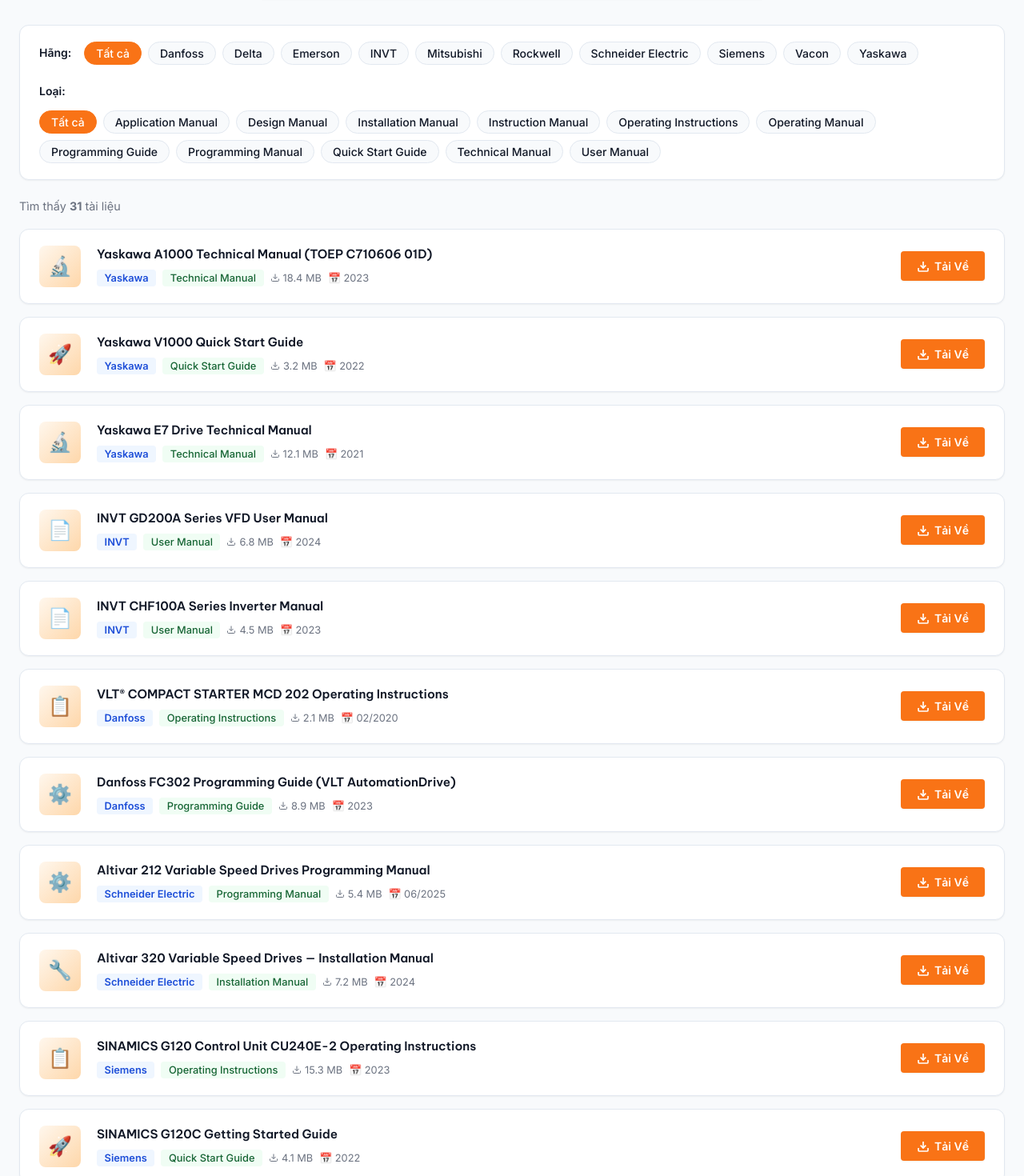
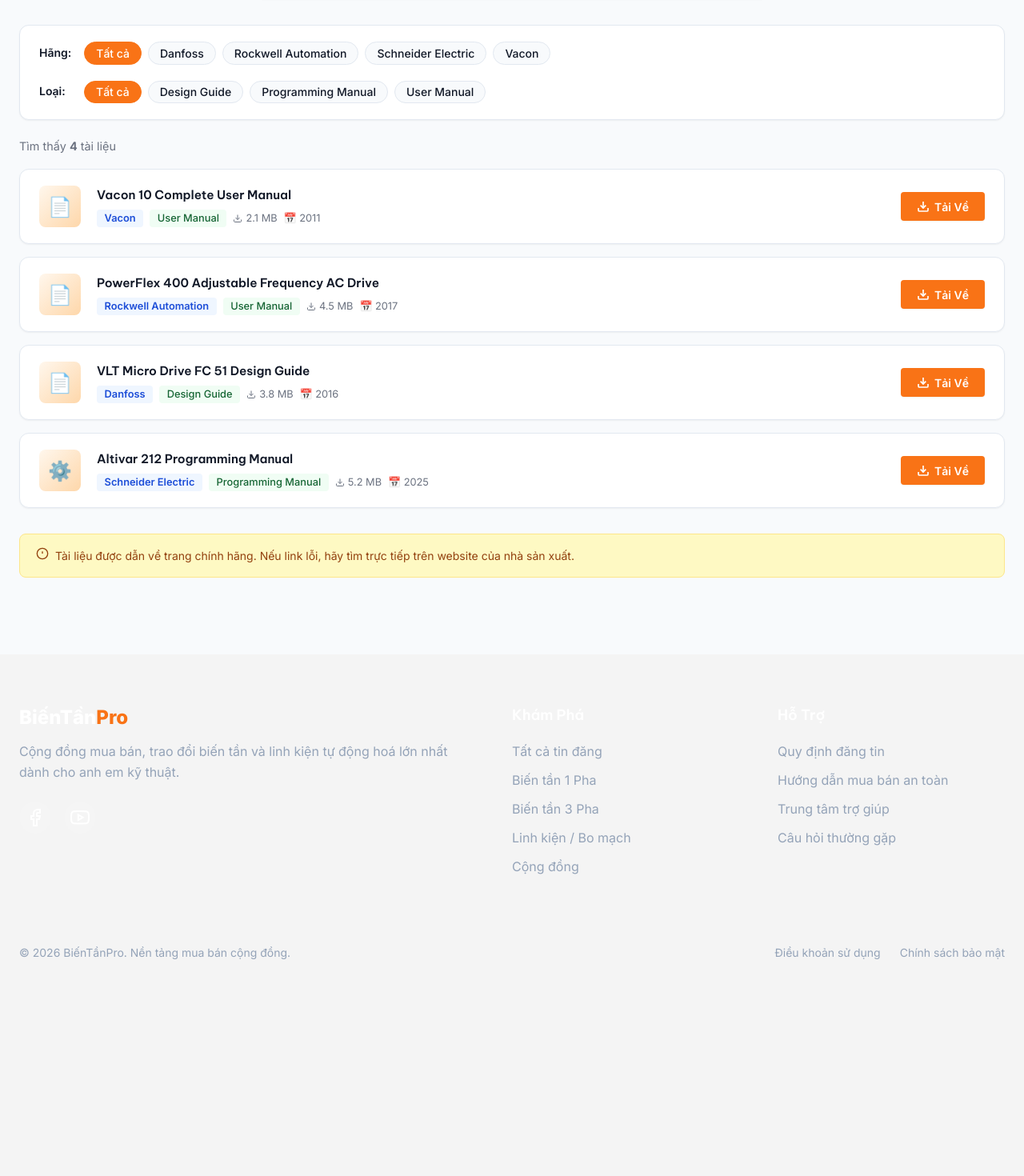
Before and after one commit to voGiaVy2/bientan, a Next.js app: page /documents in a window 1280 px wide. Shown: the part 340-1810 px from the top of the page at 80% size. After the commit the page ends 1563 px from the top, so only its background shows below. Built offline with nearby package versions, Linux system fonts and the light colour scheme; no server answers.

Commit message:
feat: replace all docs with the 4 user provided manuals

```diff
--- a/app/documents/page.js
+++ b/app/documents/page.js
@@ -4,296 +4,42 @@
 import styles from "./page.module.css";
 
 const documentData = [
-  // Yaskawa
   {
     id: 1,
-    title: "Yaskawa A1000 Technical Manual (TOEP C710606 01D)",
-    brand: "Yaskawa",
-    type: "Technical Manual",
-    size: "18.4 MB",
-    date: "2023",
-    url: "https://www.yaskawa.com/downloads/search?q=A1000+technical+manual",
+    title: "Vacon 10 Complete User Manual",
+    brand: "Vacon",
+    type: "User Manual",
+    size: "2.1 MB",
+    date: "2011",
+    url: "/documents/vacon-10.pdf",
   },
   {
     id: 2,
-    title: "Yaskawa V1000 Quick Start Guide",
-    brand: "Yaskawa",
-    type: "Quick Start Guide",
-    size: "3.2 MB",
-    date: "2022",
-    url: "https://www.yaskawa.com/downloads/search?q=V1000+quick+start",
+    title: "PowerFlex 400 Adjustable Frequency AC Drive",
+    brand: "Rockwell Automation",
+    type: "User Manual",
+    size: "4.5 MB",
+    date: "2017",
+    url: "/documents/powerflex-400.pdf",
   },
   {
     id: 3,
-    title: "Yaskawa E7 Drive Technical Manual",
-    brand: "Yaskawa",
-    type: "Technical Manual",
-    size: "12.1 MB",
-    date: "2021",
-    url: "https://www.yaskawa.com/downloads/search?q=E7+technical",
+    title: "VLT Micro Drive FC 51 Design Guide",
+    brand: "Danfoss",
+    type: "Design Guide",
+    size: "3.8 MB",
+    date: "2016",
+    url: "/documents/vlt-micro-drive-fc51.pdf",
   },
-  // INVT
   {
     id: 4,
-    title: "INVT GD200A Series VFD User Manual",
-    brand: "INVT",
-    type: "User Manual",
-    size: "6.8 MB",
-    date: "2024",
-    url: "https://www.invt.com/download.html",
-  },
-  {
-    id: 5,
-    title: "INVT CHF100A Series Inverter Manual",
-    brand: "INVT",
-    type: "User Manual",
-    size: "4.5 MB",
-    date: "2023",
-    url: "https://www.invt.com/download.html",
-  },
-  // Danfoss
-  {
-    id: 6,
-    title: "VLT® COMPACT STARTER MCD 202 Operating Instructions",
-    brand: "Danfoss",
-    type: "Operating Instructions",
-    size: "2.1 MB",
-    date: "02/2020",
-    url: "https://drives.danfoss.com/downloads/",
-  },
-  {
-    id: 7,
-    title: "Danfoss FC302 Programming Guide (VLT AutomationDrive)",
-    brand: "Danfoss",
-    type: "Programming Guide",
-    size: "8.9 MB",
-    date: "2023",
-    url: "https://drives.danfoss.com/downloads/",
-  },
-  // Schneider Electric
-  {
-    id: 8,
-    title: "Altivar 212 Variable Speed Drives Programming Manual",
+    title: "Altivar 212 Programming Manual",
     brand: "Schneider Electric",
     type: "Programming Manual",
-    size: "5.4 MB",
-    date: "06/2025",
-    url: "https://www.se.com/ww/en/download/",
-  },
-  {
-    id: 9,
-    title: "Altivar 320 Variable Speed Drives — Installation Manual",
-    brand: "Schneider Electric",
-    type: "Installation Manual",
-    size: "7.2 MB",
-    date: "2024",
-    url: "https://www.se.com/ww/en/download/",
-  },
-  // Siemens
-  {
-    id: 10,
-    title: "SINAMICS G120 Control Unit CU240E-2 Operating Instructions",
-    brand: "Siemens",
-    type: "Operating Instructions",
-    size: "15.3 MB",
-    date: "2023",
-    url: "https://support.industry.siemens.com/cs/ww/en/view/",
-  },
-  {
-    id: 11,
-    title: "SINAMICS G120C Getting Started Guide",
-    brand: "Siemens",
-    type: "Quick Start Guide",
-    size: "4.1 MB",
-    date: "2022",
-    url: "https://support.industry.siemens.com/cs/ww/en/view/",
-  },
-  // Mitsubishi
-  {
-    id: 12,
-    title: "Mitsubishi FR-E700 Inverter Instruction Manual",
-    brand: "Mitsubishi",
-    type: "Instruction Manual",
-    size: "9.7 MB",
-    date: "2022",
-    url: "https://dl.mitsubishielectric.com/dl/fa/",
-  },
-  {
-    id: 13,
-    title: "Mitsubishi FR-D700 Series Parameter Manual",
-    brand: "Mitsubishi",
-    type: "Programming Guide",
-    size: "6.4 MB",
-    date: "2023",
-    url: "https://dl.mitsubishielectric.com/dl/fa/",
-  },
-  // Delta
-  {
-    id: 14,
-    title: "Delta VFD-M Series User Manual",
-    brand: "Delta",
-    type: "User Manual",
-    size: "5.8 MB",
-    date: "2022",
-    url: "https://www.deltaww.com/en-US/products/AC-Motor-Drives/",
-  },
-  {
-    id: 15,
-    title: "Delta VFD-E Series Compact Drive Manual",
-    brand: "Delta",
-    type: "User Manual",
-    size: "4.3 MB",
-    date: "2023",
-    url: "https://www.deltaww.com/en-US/products/AC-Motor-Drives/",
-  },
-  // Emerson / Control Techniques
-  {
-    id: 16,
-    title: "Unidrive M200 User Guide (Control Techniques)",
-    brand: "Emerson",
-    type: "User Manual",
-    size: "7.6 MB",
-    date: "2023",
-    url: "https://www.controltechniques.com/products/ac-drives/",
-  },
-  // Fonis.vn Documents (Vacon)
-  {
-    id: 17,
-    title: "Vacon 100 X Installation Manual",
-    brand: "Vacon",
-    type: "Installation Manual",
-    size: "Unknown",
-    date: "2024",
-    url: "https://fonis.vn/upload/file/vacon-100-x-installation-manual-5947-attach0.pdf",
-  },
-  {
-    id: 18,
-    title: "Vacon 100 Industrial Application Manual",
-    brand: "Vacon",
-    type: "Application Manual",
-    size: "Unknown",
-    date: "2024",
-    url: "https://fonis.vn/upload/file/vacon-100-industrial-application-manua-8754-attach1.pdf",
-  },
-  {
-    id: 19,
-    title: "Vacon 20 Complete Manual",
-    brand: "Vacon",
-    type: "User Manual",
-    size: "Unknown",
-    date: "2024",
-    url: "https://fonis.vn/upload/file/vacon-20-complete-manual-3983-attach1.pdf",
-  },
-  {
-    id: 20,
-    title: "Vacon NXC User Manual",
-    brand: "Vacon",
-    type: "User Manual",
-    size: "Unknown",
-    date: "2024",
-    url: "https://fonis.vn/upload/file/vacon-nxc-user-manual-7411-attach1.pdf",
-  },
-  {
-    id: 21,
-    title: "Vacon NXL User Manual",
-    brand: "Vacon",
-    type: "User Manual",
-    size: "Unknown",
-    date: "2024",
-    url: "https://fonis.vn/upload/file/vacon-nxl-8611-attach0.pdf",
-  },
-  {
-    id: 22,
-    title: "Vacon NXS/NXP User Manual",
-    brand: "Vacon",
-    type: "User Manual",
-    size: "Unknown",
-    date: "2024",
-    url: "https://fonis.vn/upload/file/vacon-nxs-nxp-user-manual-2692-attach1.pdf",
-  },
-  {
-    id: 23,
-    title: "Vacon 10 User Manual",
-    brand: "Vacon",
-    type: "User Manual",
-    size: "Unknown",
-    date: "2024",
-    url: "https://fonis.vn/upload/file/vacon-10-user-manual-3692-attach1.pdf",
-  },
-  // Fonis.vn Documents (Danfoss)
-  {
-    id: 24,
-    title: "Danfoss VLT FC102 Instruction Manual",
-    brand: "Danfoss",
-    type: "Instruction Manual",
-    size: "Unknown",
-    date: "2024",
-    url: "https://fonis.vn/upload/file/danfoss-vlt-fc102-instruction-manual-9608-attach0.pdf",
-  },
-  {
-    id: 25,
-    title: "Danfoss VLT FC102 Programming Manual",
-    brand: "Danfoss",
-    type: "Programming Manual",
-    size: "Unknown",
-    date: "2024",
-    url: "https://fonis.vn/upload/file/danfoss-vlt-fc102-programing-manual-7046-attach1.pdf",
-  },
-  {
-    id: 26,
-    title: "Danfoss VLT FC202 Programming Manual",
-    brand: "Danfoss",
-    type: "Programming Manual",
-    size: "Unknown",
-    date: "2024",
-    url: "https://fonis.vn/upload/file/danfoss-vlt-fc202-programing-manual-5014-attach1.pdf",
-  },
-  {
-    id: 27,
-    title: "Danfoss VLT FC360 Programming Manual",
-    brand: "Danfoss",
-    type: "Programming Manual",
-    size: "Unknown",
-    date: "2024",
-    url: "https://fonis.vn/upload/file/danfoss-vlt-fc360-programing-manual-6013-attach1.pdf",
-  },
-  {
-    id: 28,
-    title: "Danfoss VLT FC280 Operating Manual",
-    brand: "Danfoss",
-    type: "Operating Manual",
-    size: "Unknown",
-    date: "2024",
-    url: "https://fonis.vn/upload/file/danfoss-vlt-fc280-operating-manual-4507-attach1.pdf",
-  },
-  {
-    id: 29,
-    title: "Danfoss VLT FC051 Design Manual",
-    brand: "Danfoss",
-    type: "Design Manual",
-    size: "Unknown",
-    date: "2024",
-    url: "https://fonis.vn/upload/file/danfoss-vlt-fc051-design-manual-8504-attach1.pdf",
-  },
-  {
-    id: 30,
-    title: "Danfoss VLT FC051 Programming Manual",
-    brand: "Danfoss",
-    type: "Programming Manual",
-    size: "Unknown",
-    date: "2024",
-    url: "https://fonis.vn/upload/file/danfoss-vlt-fc051-programing-manual-3360-attach0.pdf",
-  },
-  // Fonis.vn Documents (Rockwell)
-  {
-    id: 31,
-    title: "PowerFlex 400 User Manual",
-    brand: "Rockwell",
-    type: "User Manual",
-    size: "Unknown",
-    date: "2024",
-    url: "https://fonis.vn/upload/file/powerlfex-400-user-manual-9238-attach1.pdf",
-  },
+    size: "5.2 MB",
+    date: "2025",
+    url: "/documents/altivar-212.pdf",
+  }
 ];
 
 const brands = ["Tất cả", ...Array.from(new Set(documentData.map(d => d.brand))).sort()];
@@ -317,8 +63,13 @@
   });
 
   const handleDownload = (doc) => {
-    // Mở link chính hãng trong tab mới
-    window.open(doc.url, "_blank", "noopener,noreferrer");
+    // Tải file trực tiếp
+    const link = document.createElement("a");
+    link.href = doc.url;
+    link.download = doc.url.split('/').pop();
+    document.body.appendChild(link);
+    link.click();
+    document.body.removeChild(link);
   };
 
   const typeIcon = (type) => {
```
